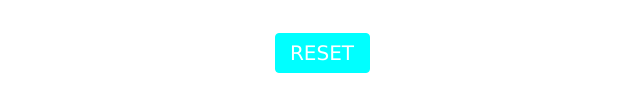
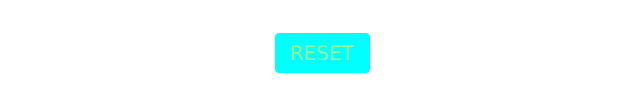
Before and after one commit to annamichelleka/temp_chrome_extension, a browser extension: page index.html in a window 1280 px wide. Shown: the part 438-550 px from the top of the page, 318-958 px from the left. Drawn offline with Linux system fonts and the light colour scheme.

Commit message:
change color

```diff
--- a/tick.css
+++ b/tick.css
@@ -30,7 +30,7 @@
             Geneva, Tahoma, sans-serif;
 
         background-color: aqua;
-        color: white;
+        color: palegreen ;
         font-size: 20px;
         cursor: pointer;
     }
```
